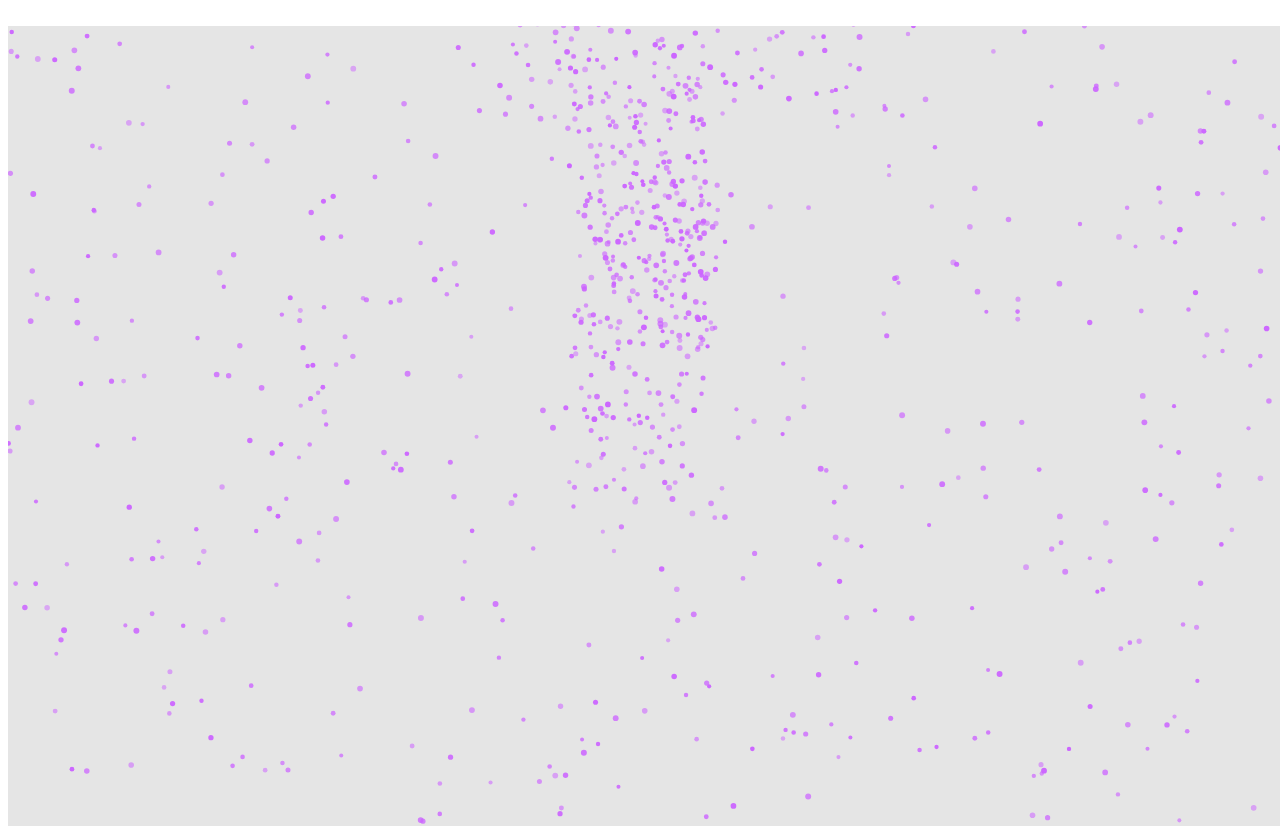
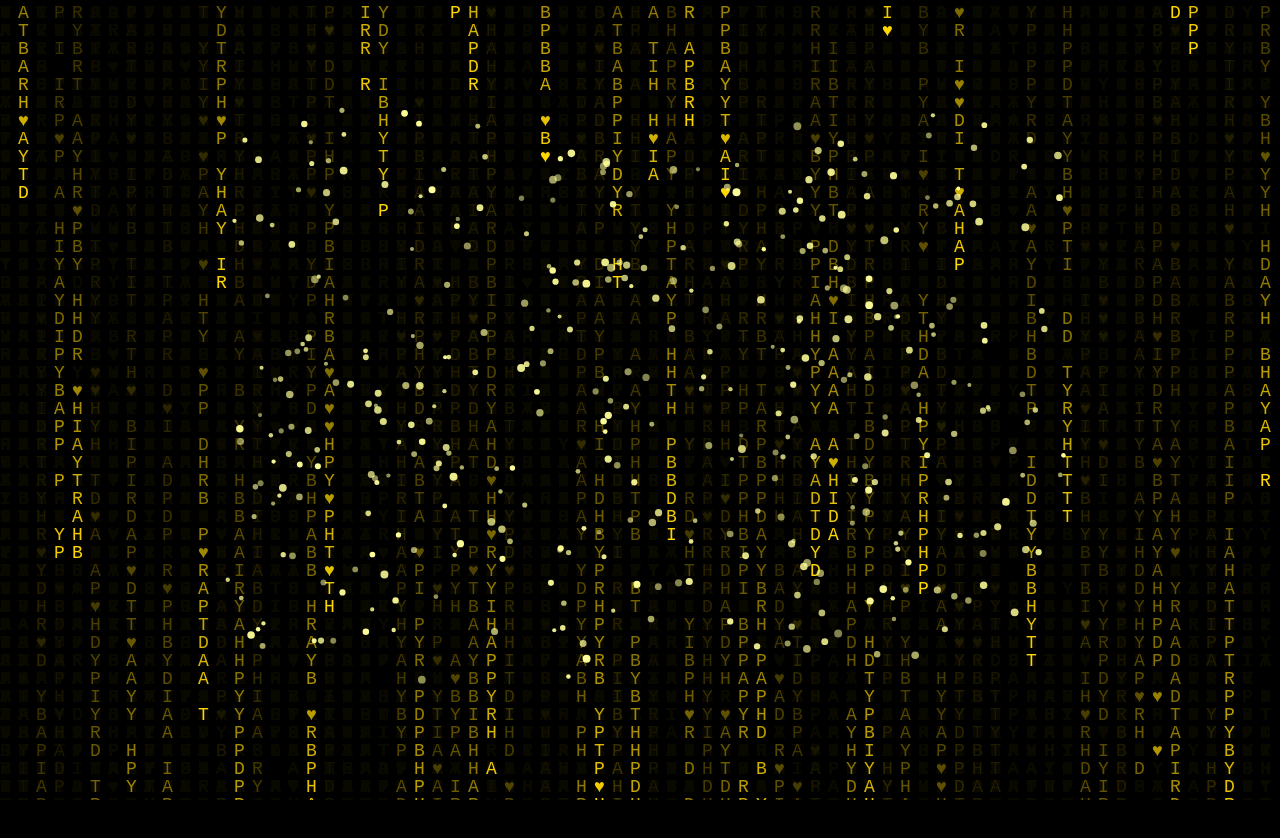
Before and after one commit to SNR1sut/First, a plain HTML site: page index.html in a window 1280 px wide. After the commit the page ends 800 px from the top, so only its background shows below. Drawn offline with Linux system fonts and the light colour scheme.

Commit message:
Update index.html

```diff
--- a/index.html
+++ b/index.html
@@ -1,264 +1,215 @@
 <!DOCTYPE html>
 <html lang="en">
 <head>
-  <meta charset="UTF-8" />
-  <title>Falling Particle Countdown & Happy Birthday Background</title>
+<meta charset="UTF-8">
+<title>HAPPY BIRTHDAY Countdown</title>
 <style>
-    html, body {
-      margin: 0; padding: 0; overflow: hidden; height: 100%;
+  body {
+    margin: 0;
+    overflow: hidden;
     background: black;
+    font-family: monospace;
   }
   canvas {
-      display: block;
-      position: fixed;
-      top: 0; left: 0;
-      width: 100vw; height: 100vh;
-    }
-    .heart {
-      position: fixed;
-      width: 20px;
-      height: 20px;
-      background: #ff69b4;
-      transform: rotate(45deg);
-      animation: float 5s infinite ease-in;
-      pointer-events: none;
-      z-index: 10;
-    }
-    .heart::before, .heart::after {
-      content: '';
     position: absolute;
-      width: 20px;
-      height: 20px;
-      background: #ff69b4;
-      border-radius: 50%;
-    }
-    .heart::before {
-      top: -10px;
+    top: 0;
     left: 0;
   }
-    .heart::after {
-      top: 0;
-      left: -10px;
-    }
-    @keyframes float {
-      0% {
-        bottom: -50px;
-        opacity: 0;
-      }
-      50% {
-        opacity: 1;
-      }
-      100% {
-        bottom: 100%;
-        opacity: 0;
-      }
-    }
+  #matrix { z-index: 1; }
+  #countdownCanvas { z-index: 20; pointer-events: none; background: transparent; }
 </style>
 </head>
 <body>
 
-<canvas id="canvas"></canvas>
+<canvas id="matrix"></canvas>
+<canvas id="countdownCanvas"></canvas>
 
 <script>
-  const canvas = document.getElementById('canvas');
-  const ctx = canvas.getContext('2d');
-  let W, H;
+  // --- MATRIX BACKGROUND ---
+  const matrixCanvas = document.getElementById('matrix');
+  const ctxMatrix = matrixCanvas.getContext('2d');
+  matrixCanvas.width = window.innerWidth;
+  matrixCanvas.height = window.innerHeight;
 
-  function resize() {
-    W = window.innerWidth;
-    H = window.innerHeight;
-    canvas.width = W;
-    canvas.height = H;
+  const letters = "HAPPY BIRTHDAY ♥".split("");
+  const fontSize = 18;
+  let columns = Math.floor(matrixCanvas.width / fontSize);
+  let drops = Array(columns).fill(1);
+
+  function drawMatrix() {
+    ctxMatrix.fillStyle = "rgba(0,0,0,0.05)";
+    ctxMatrix.fillRect(0, 0, matrixCanvas.width, matrixCanvas.height);
+    ctxMatrix.fillStyle = "#FFD700"; // gold
+    ctxMatrix.font = fontSize + "px monospace";
+
+    for (let i = 0; i < drops.length; i++) {
+      const text = letters[Math.floor(Math.random() * letters.length)];
+      ctxMatrix.fillText(text, i * fontSize, drops[i] * fontSize);
+      if (drops[i] * fontSize > matrixCanvas.height && Math.random() > 0.975) drops[i] = 0;
+      drops[i]++;
     }
-  window.addEventListener('resize', resize);
-  resize();
+  }
 
-  // Text steps for countdown and final message
-  const steps = ["3", "2", "1", "🎉 Happy Birthday! 🎉"];
-  let stepIndex = 0;
+  // --- COUNTDOWN PARTICLES ---
+  const countdownCanvas = document.getElementById('countdownCanvas');
+  const ctxCountdown = countdownCanvas.getContext('2d');
+  countdownCanvas.width = window.innerWidth;
+  countdownCanvas.height = window.innerHeight;
 
-  // Particle class
+  let width = countdownCanvas.width;
+  let height = countdownCanvas.height;
+  const countdownParticles = [];
+  let countdownStarted = false;
+  let finalStage = false; // track if we're in final message
+
   class Particle {
-    constructor(x, y, destX, destY) {
-      this.x = x;
-      this.y = y;
-      this.destX = destX;
-      this.destY = destY;
-      this.size = 2 + Math.random();
-      this.speedY = 2 + Math.random()*2; // falling speed
-      this.color = `rgba(204,102,255,${0.5 + Math.random() * 0.5})`;
+    constructor(x, y, color) {
+      this.x = Math.random() * width;
+      this.y = Math.random() * height;
+      this.destX = x;
+      this.destY = y;
+      this.size = 2 + Math.random() * 2;
+      this.vx = (Math.random() - 0.5) * 6;
+      this.vy = (Math.random() - 0.5) * 6;
+      this.color = color;
+      this.baseColor = color;
     }
     update() {
-      // Fall down
-      this.y += this.speedY;
-      if(this.y > H) {
-        this.y = -10 - Math.random()*100; // restart above screen
-        this.x = Math.random()*W;
+      const dx = this.destX - this.x;
+      const dy = this.destY - this.y;
+      this.vx += dx * 0.01;
+      this.vy += dy * 0.01;
+      this.vx *= 0.85;
+      this.vy *= 0.85;
+      this.x += this.vx;
+      this.y += this.vy;
+
+      // Twinkle effect for final stage
+      if (finalStage && Math.random() < 0.02) {
+        const alpha = 0.3 + Math.random() * 0.7;
+        this.color = `rgba(255, 255, 153, ${alpha})`;
+      } else if (!finalStage) {
+        this.color = this.baseColor;
       }
     }
     draw() {
-      ctx.beginPath();
-      ctx.arc(this.x, this.y, this.size, 0, Math.PI*2);
-      ctx.fillStyle = this.color;
-      ctx.fill();
+      ctxCountdown.beginPath();
+      ctxCountdown.arc(this.x, this.y, this.size, 0, Math.PI * 2);
+      ctxCountdown.fillStyle = this.color;
+      ctxCountdown.fill();
     }
   }
 
-  let particles = [];
-  const density = 6; // pixel step for sampling text
+  function createCountdownParticles(text, isFinal = false) {
+    countdownParticles.length = 0;
+    const offCanvas = document.createElement('canvas');
+    offCanvas.width = width;
+    offCanvas.height = height;
+    const offCtx = offCanvas.getContext('2d');
+    offCtx.clearRect(0, 0, width, height);
 
-  // Generate target positions for particles from text
-  function createTextTargets(text) {
-    const offscreen = document.createElement('canvas');
-    offscreen.width = W;
-    offscreen.height = H;
-    const offCtx = offscreen.getContext('2d');
-
-    // Clear
-    offCtx.clearRect(0,0,W,H);
-
-    // Font size depending on screen width
-    let fontSize = W < 400 ? 120 : W < 700 ? 180 : W < 1100 ? 250 : 320;
+    // Responsive font size
+    let fontSize;
+    if (isFinal) {
+      fontSize = 100;
       offCtx.font = `bold ${fontSize}px sans-serif`;
-    offCtx.textAlign = 'center';
-    offCtx.fillStyle = 'white';
-    offCtx.fillText(text, W/2, H/2 + fontSize/3);
-
-    let targets = [];
-    let imageData = offCtx.getImageData(0,0,W,H);
-
-    for(let y = 0; y < H; y += density) {
-      for(let x = 0; x < W; x += density) {
-        let idx = (y * W + x) * 4;
-        if(imageData.data[idx + 3] > 128) { // opaque pixel
-          targets.push({x, y});
+      while (offCtx.measureText(text).width > width * 0.9 && fontSize > 20) {
+        fontSize -= 2;
+        offCtx.font = `bold ${fontSize}px sans-serif`;
       }
-      }
-    }
-    return targets;
+    } else {
+      fontSize = Math.min(window.innerWidth * 0.25, window.innerWidth <= 600 ? 140 : 280);
+      offCtx.font = `bold ${fontSize}px sans-serif`;
     }
 
-  // Initialize particles randomly over screen
-  function initParticles(count) {
-    particles = [];
-    for(let i = 0; i < count; i++) {
-      particles.push(new Particle(Math.random()*W, Math.random()*H, 0, 0));
+    offCtx.textAlign = 'center';
+    offCtx.textBaseline = 'middle';
+    offCtx.fillStyle = 'rgba(255, 255, 153, 0.9)';
+    offCtx.shadowColor = "gold";
+    offCtx.shadowBlur = 40;
+    offCtx.fillText(text, width / 2, height / 2);
+
+    const imgData = offCtx.getImageData(0, 0, width, height);
+    for (let y = 0; y < height; y += 6) {
+      for (let x = 0; x < width; x += 6) {
+        const index = (y * width + x) * 4;
+        if (imgData.data[index + 3] > 150) {
+          countdownParticles.push(
+            new Particle(x, y, `rgba(255, 255, 153,${0.5 + Math.random() * 0.5})`)
+          );
         }
-  }
-
-  // Assign target positions to some particles to "form" the text shape
-  function assignTargets(targets) {
-    // Shuffle particles for random assignment
-    let shuffledParticles = particles.slice();
-    shuffledParticles.sort(() => Math.random() - 0.5);
-
-    for(let i = 0; i < particles.length; i++) {
-      if(i < targets.length) {
-        particles[i].destX = targets[i].x;
-        particles[i].destY = targets[i].y;
-      } else {
-        // No target, keep falling randomly
-        particles[i].destX = null;
-        particles[i].destY = null;
       }
     }
   }
 
-  // Update particles
-  function updateParticles() {
-    for(let p of particles) {
-      if(p.destX !== null && p.destY !== null) {
-        // Particle should try to fall near its target x and y
-        // We'll make it fall vertically and adjust x a bit towards target
-
-        p.y += p.speedY;
-        if(p.y > H) p.y = -10 - Math.random()*100;
-
-        // Slight horizontal correction to move towards destX
-        let dx = p.destX - p.x;
-        p.x += dx * 0.05;
-
-        // When near destination vertically, reset to above for continuous falling
-        if(p.y > p.destY) {
-          p.y = -10 - Math.random()*100;
-          p.x = Math.random()*W;
-        }
-      } else {
-        // Free falling particle with no target
+  function drawCountdownParticles() {
+    for (const p of countdownParticles) {
       p.update();
-      }
-    }
-  }
-
-  // Draw particles
-  function drawParticles() {
-    for(let p of particles) {
       p.draw();
     }
   }
 
-  // Main animation loop
-  let stepTargets = [];
-  let stepDuration = 4000; // ms for each countdown step + final text
-  let stepStartTime = null;
+  // --- COUNTDOWN LOGIC WITH NEW DELAYS ---
+  function startCountdown() {
+    if (!countdownStarted) {
+      countdownStarted = true;
 
-  // Hearts floating effect
+      // LONGER delay before countdown begins
+      setTimeout(() => {
+        let i = 3;
+        createCountdownParticles(i, false);
+        countdownCanvas.style.display = 'block';
 
-  function createHeart() {
-    const heart = document.createElement("div");
-    heart.className = "heart";
-    const size = W < 400 ? 12 : W < 700 ? 16 : 20;
-    heart.style.width = size + "px";
-    heart.style.height = size + "px";
-    heart.style.left = Math.random() * 100 + "vw";
-    heart.style.animationDuration = (4 + Math.random() * 3) + "s";
-    document.body.appendChild(heart);
-    setTimeout(() => heart.remove(), 7000);
+        // Each step = 1.8s (nice pacing for excitement)
+        const interval = setInterval(() => {
+          i--;
+          if (i > 0) {
+            createCountdownParticles(i, false);
+          } else {
+            clearInterval(interval);
+
+            // Pause before showing HAPPY BIRTHDAY
+            setTimeout(() => {
+              finalStage = true;
+              createCountdownParticles("HAPPY BIRTHDAY", true);
+
+              // Show HAPPY BIRTHDAY for 4s, then date
+              setTimeout(() => {
+                createCountdownParticles("5.1.2001", true);
+              }, 4000);
+
+            }, 1500); // pause after "1"
           }
-
-  let heartsInterval = null;
-  function startHearts() {
-    if(heartsInterval) return;
-    heartsInterval = setInterval(createHeart, 300);
-  }
-
-  function animate(time = 0) {
-    if(!stepStartTime) stepStartTime = time;
-    ctx.clearRect(0, 0, W, H);
-
-    // Draw black translucent bg for trailing effect
-    ctx.fillStyle = "rgba(0,0,0,0.1)";
-    ctx.fillRect(0, 0, W, H);
-
-    // Draw falling particles and text shape
-    updateParticles();
-    drawParticles();
-
-    // Handle step timing
-    if(time - stepStartTime > stepDuration) {
-      stepIndex++;
-      if(stepIndex >= steps.length) {
-        // Final step reached - keep last text and start hearts
-        startHearts();
-        stepIndex = steps.length - 1; // stop incrementing
-      } else {
-        // Prepare next step
-        stepTargets = createTextTargets(steps[stepIndex]);
-        assignTargets(stepTargets);
-        stepStartTime = time;
+        }, 1800); // each number shows for 1.8s
+      }, 3000); // wait 3s before countdown starts
     }
   }
 
+  // --- MAIN ANIMATION LOOP ---
+  function animate() {
+    drawMatrix();
+    if (countdownStarted) {
+      ctxCountdown.clearRect(0, 0, width, height);
+      drawCountdownParticles();
+    }
     requestAnimationFrame(animate);
   }
 
-  // Start first step
-  stepTargets = createTextTargets(steps[0]);
-  initParticles(1000); // number of particles total
-  assignTargets(stepTargets);
-
+  // --- INIT ---
+  startCountdown();
   animate();
 
+  // --- RESIZE HANDLER ---
+  window.addEventListener('resize', () => {
+    matrixCanvas.width = window.innerWidth;
+    matrixCanvas.height = window.innerHeight;
+    countdownCanvas.width = window.innerWidth;
+    countdownCanvas.height = window.innerHeight;
+    width = countdownCanvas.width;
+    height = countdownCanvas.height;
+    columns = Math.floor(matrixCanvas.width / fontSize);
+    drops = Array(columns).fill(1);
+  });
 </script>
 
 </body>
```
Lines whose indentation alone changed are shown as unchanged.
